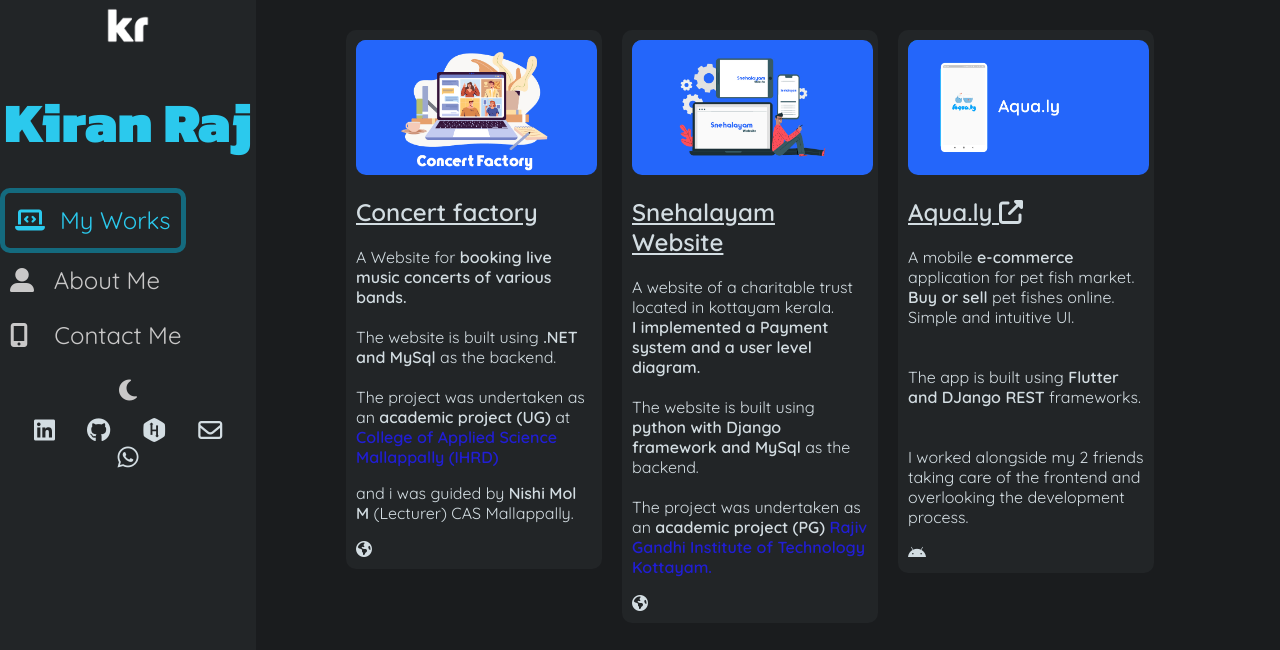
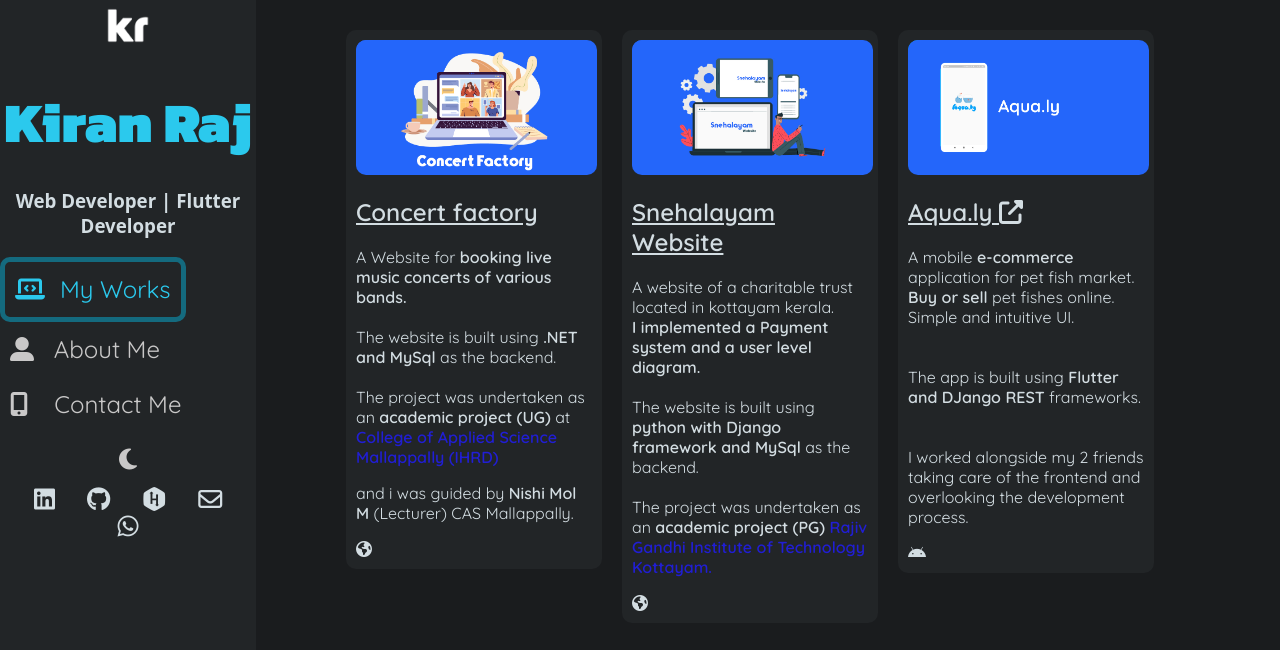
Before and after one commit to kiranraj62/kiranraj.github.io, a plain HTML site: page index.html in a window 1280 px wide. Drawn offline with Linux system fonts and the light colour scheme; no server answers.

Commit message:
profile fix

```diff
--- a/index.html
+++ b/index.html
@@ -14,8 +14,7 @@
         <nav class=navbar>
             <div class=navbarLogo><img class=navbarImage src=assets/logo.png alt="HVK logo">
                 <h1 class=navbarHeading>Kiran Raj</h1>
-
-
+                <h3> Web Developer | Flutter Developer </h3>
             <div class=navbarItems><button id=worksBtn class="navItem active"><i class="fas fa-laptop-code"></i><span>My Works</span></button><button id=aboutBtn class=navItem><i class="fas fa-user-alt"></i> <span>About Me</span></button><button id=contactBtn class=navItem><i class="fas fa-mobile-alt"></i> <span>&nbsp;Contact Me</span></button>                <button title="Theme Button" id=themeBtn class="navItem theme"><i id=themeIcon class="fas fa-moon"></i></button></div>
             <div class=navbarSocialMedia><a class=socialIcon title="LinkedIn Link" href=https://www.linkedin.com/in/kiranraj3132/ target=_blank><i class="fab fa-linkedin"></i> </a><a title="Github Link" class=socialIcon href=https://github.com/kiranraj62 target=_blank><i class="fab fa-github"></i> </a>
                 <a
--- a/style.css
+++ b/style.css
@@ -89,7 +89,7 @@ h3 {
 }
 
 .navbarSocialMedia {
-    margin-bottom: 10px
+    margin: auto
 }
 
 .socialIcon {
```
